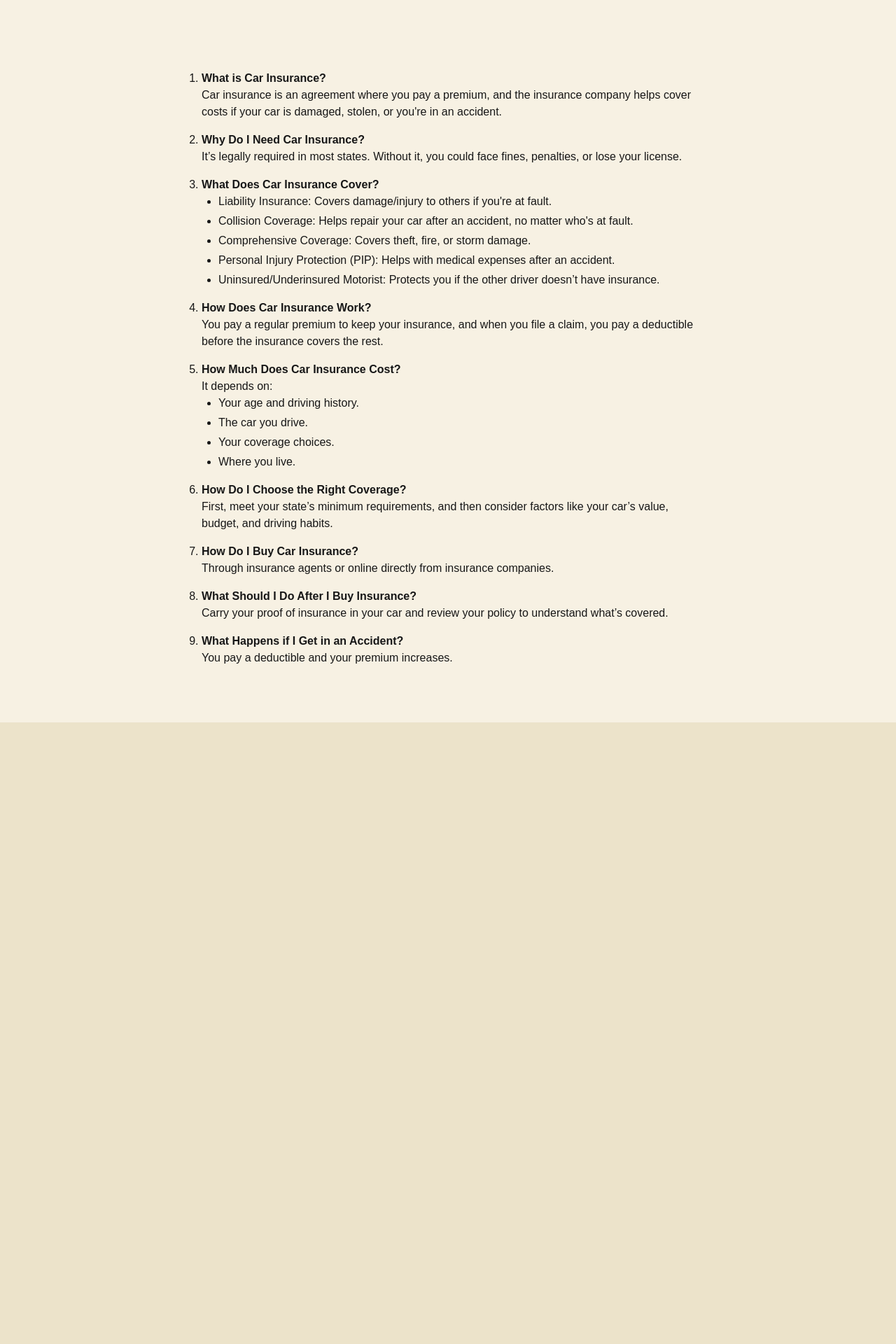
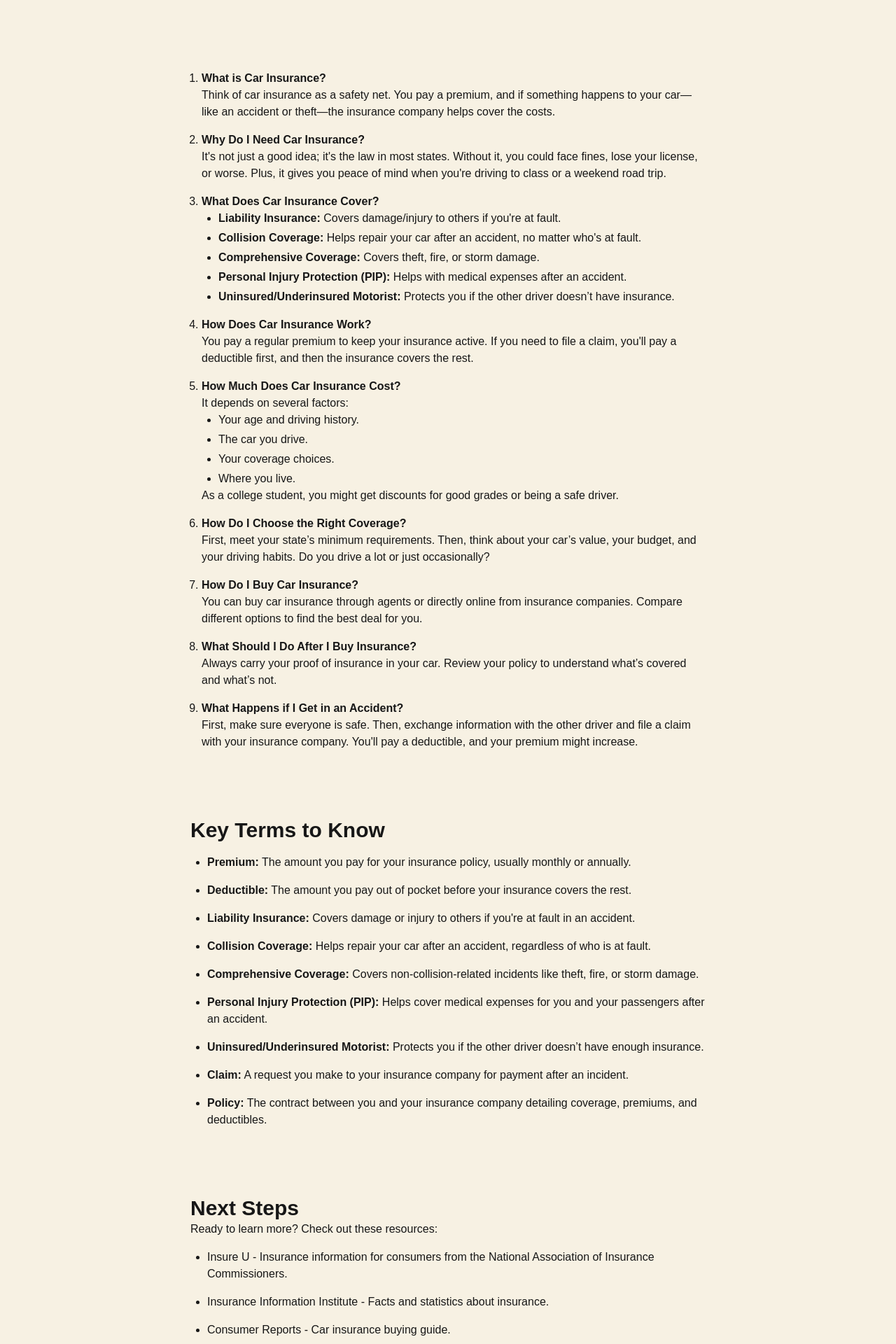
Before and after one commit to must108/insuri, a Next.js app in the folder frontend/: page /learn/beginner-guide in a window 1280 px wide. Shown: the part 780-2700 px from the top of the page at 70% size. Before the commit the page ends 1812 px from the top, so only its background shows below. Built offline with nearby package versions, Linux system fonts and the light colour scheme; no server answers; a web font is replaced by a local one.

Commit message:
Refactor next.config.mjs: Add remotePatterns for images.pexels.com

```diff
--- a/frontend/next.config.mjs
+++ b/frontend/next.config.mjs
@@ -1,4 +1,8 @@
 /** @type {import('next').NextConfig} */
-const nextConfig = {};
+const nextConfig = {
+	images: {remotePatterns: [{
+		hostname: 'images.pexels.com',
+	}]}
+};
 
 export default nextConfig;
--- a/frontend/src/app/components/Buttons/FileClaimButton.tsx
+++ b/frontend/src/app/components/Buttons/FileClaimButton.tsx
@@ -9,7 +9,7 @@ export default function FileClaimButton({ small }: { small?: boolean }) {
 
 	return (<Link href="/claim" onClick={() => setStage(1)}>
 		<button className={"btn btn-wide " + (small ? 'w-[12rem]' : '')}>
-			Claim Estimate
+			AI Claim Estimate
 		</button>
 	</Link>);
 }
--- a/frontend/src/app/learn/beginner-guide/page.tsx
+++ b/frontend/src/app/learn/beginner-guide/page.tsx
@@ -17,23 +17,21 @@ export default function BeginnerGuide() {
       <div className="flex flex-col items-center justify-between p-8 pb-20 gap-12 sm:p-20 min-h-screen max-w-5xl mx-auto">
         <div className="gap-10 flex-grow flex flex-col items-center justify-center">
           <p className="text-5xl font-bold text-center">
-              Car Insurance 101: A Beginner's Guide
+            Car Insurance 101: A College Student's Guide
           </p>
           <p className="text-xl text-center">
-              Your first stop shop for all things car Insurance.
+            Your go-to resource for understanding car insurance.
           </p>
 
           <Image src="/logo.svg" alt="Logo" width={120} height={120} />
         </div>
-
-
 
         <div className="main__action">
           <a className="main__scroll atype" href="#">
             <div className="main__scroll-box animate-bounce" onClick={handleScroll}>
               <svg viewBox="0 0 24 24" xmlns="http://www.w3.org/2000/svg">
                 <path d="M0 0h24v24H0z" fill="none"></path>
-                  <path d="M11.9997 13.1716L7.04996     8.22186L5.63574 9.63607L11.9997 16L18.3637 9.63607L16.9495 8.22186L11.9997 13.1716Z" fill="rgba(28,28,30,1)">
+                <path d="M11.9997 13.1716L7.04996 8.22186L5.63574 9.63607L11.9997 16L18.3637 9.63607L16.9495 8.22186L11.9997 13.1716Z" fill="rgba(28,28,30,1)">
                 </path>
               </svg>
             </div>
@@ -47,61 +45,111 @@ export default function BeginnerGuide() {
         <ol className="list-decimal ml-4 space-y-4">
           <li>
             <span className="font-bold">What is Car Insurance?</span>
-          <p>Car insurance is an agreement where you pay a premium, and the insurance company helps cover costs if your car is damaged, stolen, or you're in an accident.</p>
+            <p>Think of car insurance as a safety net. You pay a premium, and if something happens to your car—like an accident or theft—the insurance company helps cover the costs.</p>
           </li>
 
           <li>
             <span className="font-bold">Why Do I Need Car Insurance?</span>
-          <p>It’s legally required in most states. Without it, you could face fines, penalties, or lose your license.</p>
+            <p>It's not just a good idea; it's the law in most states. Without it, you could face fines, lose your license, or worse. Plus, it gives you peace of mind when you're driving to class or a weekend road trip.</p>
           </li>
 
           <li>
             <span className="font-bold">What Does Car Insurance Cover?</span>
             <ul className="list-disc ml-6 space-y-1">
-            <li>Liability Insurance: Covers damage/injury to others if you're at fault.</li>
-            <li>Collision Coverage: Helps repair your car after an accident, no matter who's at fault.</li>
-            <li>Comprehensive Coverage: Covers theft, fire, or storm damage.</li>
-            <li>Personal Injury Protection (PIP): Helps with medical expenses after an accident.</li>
-            <li>Uninsured/Underinsured Motorist: Protects you if the other driver doesn’t have insurance.</li>
+              <li><span className="font-bold">Liability Insurance:</span> Covers damage/injury to others if you're at fault.</li>
+              <li><span className="font-bold">Collision Coverage:</span> Helps repair your car after an accident, no matter who's at fault.</li>
+              <li><span className="font-bold">Comprehensive Coverage:</span> Covers theft, fire, or storm damage.</li>
+              <li><span className="font-bold">Personal Injury Protection (PIP):</span> Helps with medical expenses after an accident.</li>
+              <li><span className="font-bold">Uninsured/Underinsured Motorist:</span> Protects you if the other driver doesn’t have insurance.</li>
             </ul>
           </li>
 
           <li>
             <span className="font-bold">How Does Car Insurance Work?</span>
-          <p>You pay a regular premium to keep your insurance, and when you file a claim, you pay a deductible before the insurance covers the rest.</p>
+            <p>You pay a regular premium to keep your insurance active. If you need to file a claim, you'll pay a deductible first, and then the insurance covers the rest.</p>
           </li>
 
           <li>
             <span className="font-bold">How Much Does Car Insurance Cost?</span>
-          <p>It depends on:</p>
+            <p>It depends on several factors:</p>
             <ul className="list-disc ml-6 space-y-1">
               <li>Your age and driving history.</li>
               <li>The car you drive.</li>
               <li>Your coverage choices.</li>
               <li>Where you live.</li>
             </ul>
+            <p>As a college student, you might get discounts for good grades or being a safe driver.</p>
           </li>
 
           <li>
             <span className="font-bold">How Do I Choose the Right Coverage?</span>
-          <p>First, meet your state’s minimum requirements, and then consider factors like your car’s value, budget, and driving habits.</p>
+            <p>First, meet your state’s minimum requirements. Then, think about your car’s value, your budget, and your driving habits. Do you drive a lot or just occasionally?</p>
           </li>
 
           <li>
             <span className="font-bold">How Do I Buy Car Insurance?</span>
-          <p>Through insurance agents or online directly from insurance companies.</p>
+            <p>You can buy car insurance through agents or directly online from insurance companies. Compare different options to find the best deal for you.</p>
           </li>
 
           <li>
             <span className="font-bold">What Should I Do After I Buy Insurance?</span>
-          <p>Carry your proof of insurance in your car and review your policy to understand what’s covered.</p>
+            <p>Always carry your proof of insurance in your car. Review your policy to understand what’s covered and what’s not.</p>
           </li>
 
           <li>
             <span className="font-bold">What Happens if I Get in an Accident?</span>
-          <p>You pay a deductible and your premium increases.</p>
+            <p>First, make sure everyone is safe. Then, exchange information with the other driver and file a claim with your insurance company. You'll pay a deductible, and your premium might increase.</p>
           </li>
         </ol>
+
+        <div className="mt-12">
+          <h2 className="text-3xl font-bold">Key Terms to Know</h2>
+          <ul className="list-disc ml-6 space-y-4 mt-4">
+            <li>
+              <span className="font-bold">Premium:</span> The amount you pay for your insurance policy, usually monthly or annually.
+            </li>
+            <li>
+              <span className="font-bold">Deductible:</span> The amount you pay out of pocket before your insurance covers the rest.
+            </li>
+            <li>
+              <span className="font-bold">Liability Insurance:</span> Covers damage or injury to others if you're at fault in an accident.
+            </li>
+            <li>
+              <span className="font-bold">Collision Coverage:</span> Helps repair your car after an accident, regardless of who is at fault.
+            </li>
+            <li>
+              <span className="font-bold">Comprehensive Coverage:</span> Covers non-collision-related incidents like theft, fire, or storm damage.
+            </li>
+            <li>
+              <span className="font-bold">Personal Injury Protection (PIP):</span> Helps cover medical expenses for you and your passengers after an accident.
+            </li>
+            <li>
+              <span className="font-bold">Uninsured/Underinsured Motorist:</span> Protects you if the other driver doesn’t have enough insurance.
+            </li>
+            <li>
+              <span className="font-bold">Claim:</span> A request you make to your insurance company for payment after an incident.
+            </li>
+            <li>
+              <span className="font-bold">Policy:</span> The contract between you and your insurance company detailing coverage, premiums, and deductibles.
+            </li>
+          </ul>
+        </div>
+
+        <div className="mt-12">
+          <h2 className="text-3xl font-bold">Next Steps</h2>
+          <p>Ready to learn more? Check out these resources:</p>
+          <ul className="list-disc ml-6 space-y-4 mt-4">
+            <li>
+              <a href="https://www.insureuonline.org/" target="_blank" rel="noopener noreferrer">Insure U</a> - Insurance information for consumers from the National Association of Insurance Commissioners.
+            </li>
+            <li>
+              <a href="https://www.iii.org/" target="_blank" rel="noopener noreferrer">Insurance Information Institute</a> - Facts and statistics about insurance.
+            </li>
+            <li>
+              <a href="https://www.consumerreports.org/cro/car-insurance.htm" target="_blank" rel="noopener noreferrer">Consumer Reports</a> - Car insurance buying guide.
+            </li>
+          </ul>
+        </div>
       </div>
     </div>
   )
--- a/frontend/src/app/page.tsx
+++ b/frontend/src/app/page.tsx
@@ -18,8 +18,7 @@ export default function Home() {
             Simplified Auto Insurance Claims
           </p>
           <p className="text-lg md:text-xl text-center">
-            Streamline your auto insurance claims and master your insurance journey with our easy-to-use platform. Trust us to help you get back on the road faster.
-          </p>
+          Streamline your auto insurance claims and master your insurance journey with our AI-powered, easy-to-use platform. Trust us to help you get back on the road faster.          </p>
         </div>
 
         <div className="flex w-fit flex-wrap items-center justify-center gap-4 btn-primary">
```
Also changed, not shown: frontend/src/app/learn/page.tsx (+4 -4 lines). Lines whose indentation alone changed are shown as unchanged.
